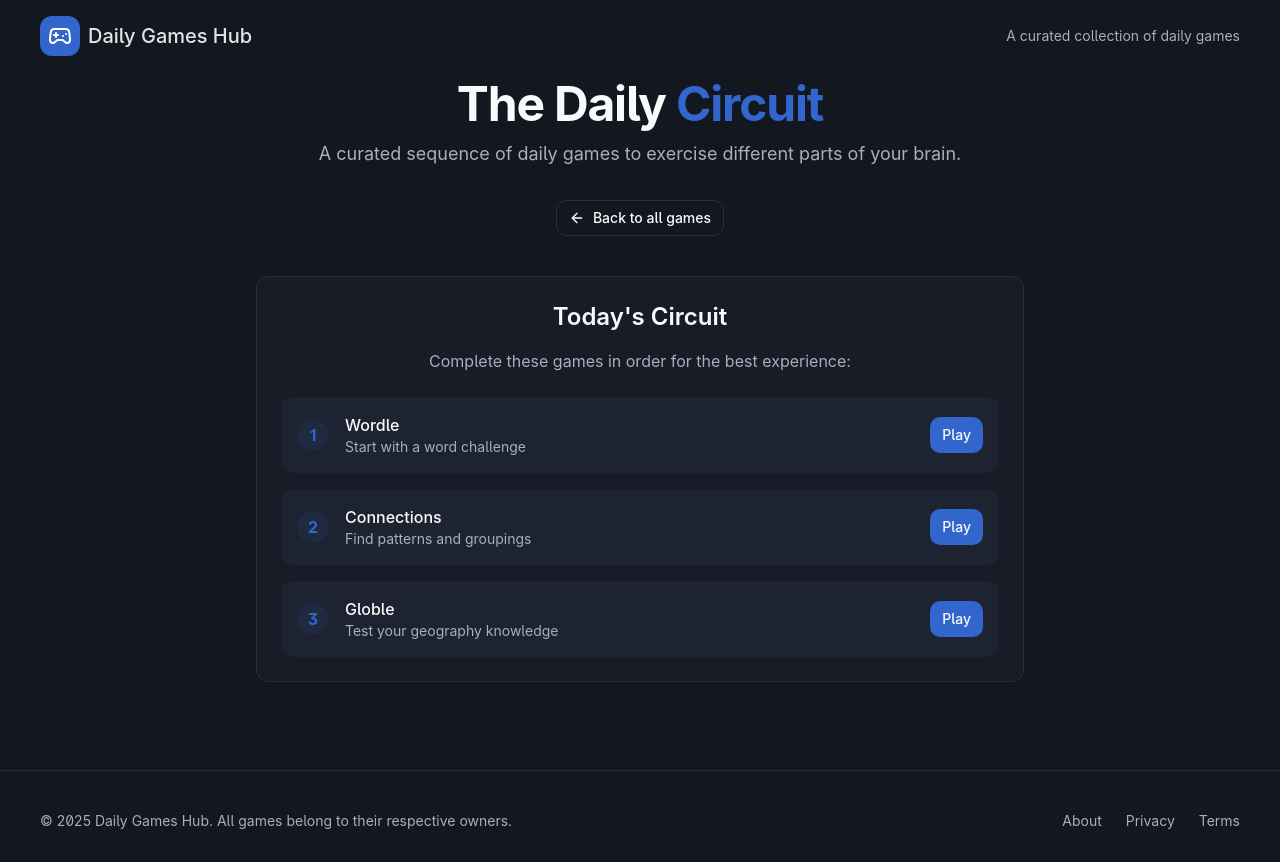
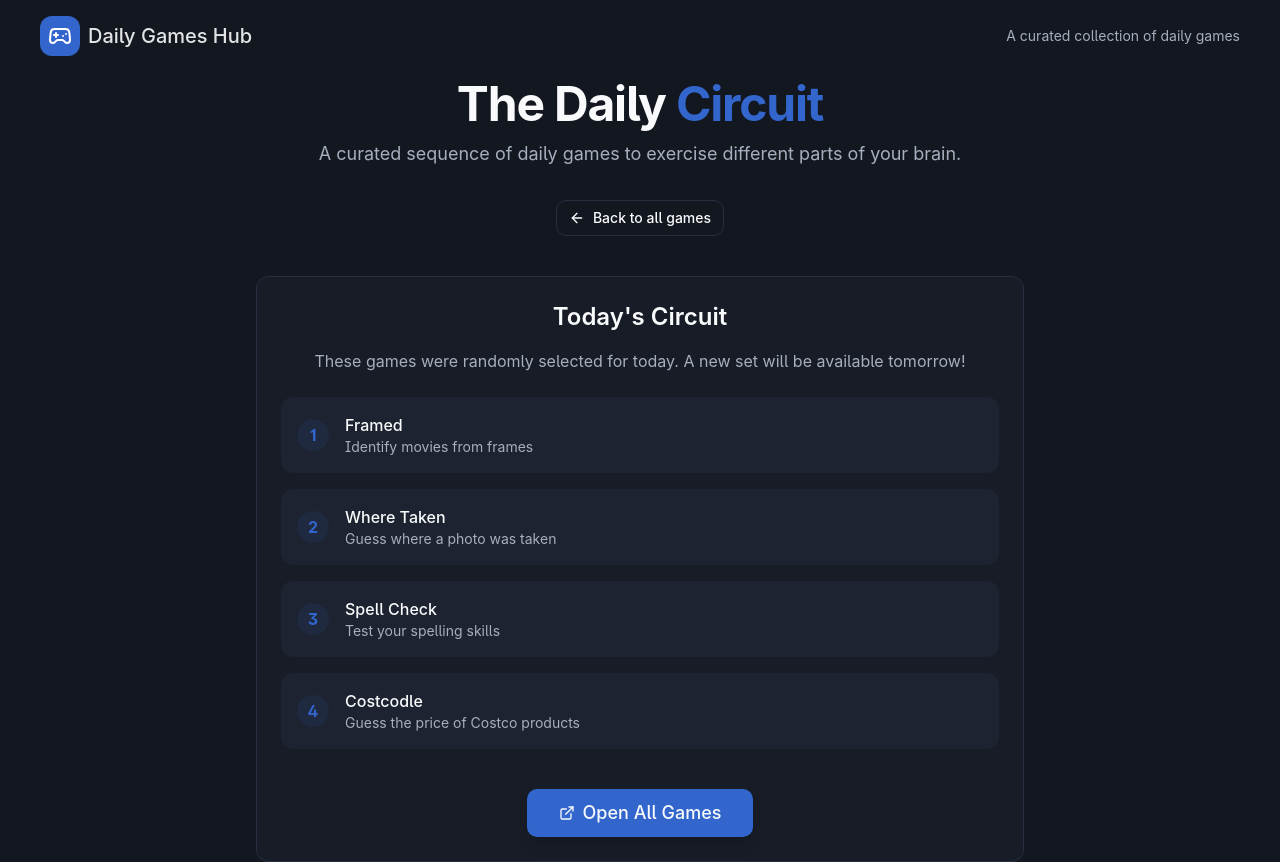
Before and after one commit to camiscool1/daily-gaming-gateway, a React (Vite) app: page /daily-circuit in a window 1280 px wide. Shown: the top 862 px of the page. Built offline with nearby package versions, Linux system fonts and the light colour scheme.

Commit message:
Implement daily random circuit
Implements a daily random circuit of 4 randomly selected games.
Adds a button to open all games in separate tabs.

```diff
--- a/src/pages/DailyCircuit.tsx
+++ b/src/pages/DailyCircuit.tsx
@@ -1,12 +1,53 @@
 
-import React from 'react';
+import React, { useEffect, useState } from 'react';
 import Header from '@/components/Header';
 import Footer from '@/components/Footer';
 import { Button } from '@/components/ui/button';
-import { ArrowLeft } from 'lucide-react';
+import { ArrowLeft, ExternalLink } from 'lucide-react';
 import { Link } from 'react-router-dom';
+import { games } from '@/lib/games';
 
 const DailyCircuit = () => {
+  const [dailyGames, setDailyGames] = useState<typeof games>([]);
+
+  useEffect(() => {
+    // Function to get a deterministic random set of games based on the current date
+    const getRandomGamesForToday = () => {
+      const today = new Date();
+      const dateString = `${today.getFullYear()}-${today.getMonth() + 1}-${today.getDate()}`;
+
+      // Use the date string as a seed for randomization
+      const seededRandom = (min: number, max: number, seed: string) => {
+        const seedNum = seed.split('').reduce((acc, char) => acc + char.charCodeAt(0), 0);
+        const x = Math.sin(seedNum) * 10000;
+        return Math.floor((x - Math.floor(x)) * (max - min + 1)) + min;
+      };
+
+      // Create a copy of games array to avoid mutating the original
+      const gamesCopy = [...games];
+      const selectedGames = [];
+
+      // Select 4 random games
+      for (let i = 0; i < 4; i++) {
+        if (gamesCopy.length === 0) break;
+
+        const randomIndex = seededRandom(0, gamesCopy.length - 1, `${dateString}-${i}`);
+        selectedGames.push(gamesCopy.splice(randomIndex, 1)[0]);
+      }
+
+      return selectedGames;
+    };
+
+    setDailyGames(getRandomGamesForToday());
+  }, []);
+
+  const openAllGamesInTabs = () => {
+    // Open all daily games in separate tabs
+    dailyGames.forEach(game => {
+      window.open(game.url, '_blank');
+    });
+  };
+
   return (
     <div className="min-h-screen flex flex-col">
       <Header />
@@ -35,49 +76,33 @@ const DailyCircuit = () => {
               <div className="p-6 bg-card rounded-xl border shadow-sm">
                 <h2 className="text-2xl font-semibold mb-4">Today's Circuit</h2>
                 <p className="text-muted-foreground mb-6">
-                  Complete these games in order for the best experience:
+                  These games were randomly selected for today. A new set will be available tomorrow!
                 </p>
 
+                <div className="space-y-6">
                   <ol className="space-y-4 text-left">
-                  <li className="p-4 bg-secondary rounded-lg flex items-center gap-4">
-                    <div className="bg-primary/10 text-primary font-bold rounded-full w-8 h-8 flex items-center justify-center">1</div>
+                    {dailyGames.map((game, index) => (
+                      <li key={game.id} className="p-4 bg-secondary rounded-lg flex items-center gap-4">
+                        <div className="bg-primary/10 text-primary font-bold rounded-full w-8 h-8 flex items-center justify-center">{index + 1}</div>
                         <div>
-                      <h3 className="font-medium">Wordle</h3>
-                      <p className="text-sm text-muted-foreground">Start with a word challenge</p>
-                    </div>
-                    <div className="ml-auto">
-                      <a href="https://www.nytimes.com/games/wordle/index.html" target="_blank" rel="noopener noreferrer">
-                        <Button size="sm">Play</Button>
-                      </a>
+                          <h3 className="font-medium">{game.title}</h3>
+                          <p className="text-sm text-muted-foreground">{game.description}</p>
                         </div>
                       </li>
+                    ))}
+                  </ol>
 
-                  <li className="p-4 bg-secondary rounded-lg flex items-center gap-4">
-                    <div className="bg-primary/10 text-primary font-bold rounded-full w-8 h-8 flex items-center justify-center">2</div>
-                    <div>
-                      <h3 className="font-medium">Connections</h3>
-                      <p className="text-sm text-muted-foreground">Find patterns and groupings</p>
+                  <div className="pt-4 flex justify-center">
+                    <Button
+                      size="lg"
+                      className="gap-2 text-lg py-6 px-8 shadow-lg hover:shadow-xl transition-all duration-300"
+                      onClick={openAllGamesInTabs}
+                    >
+                      <ExternalLink className="w-5 h-5" />
+                      Open All Games
+                    </Button>
                   </div>
-                    <div className="ml-auto">
-                      <a href="https://www.nytimes.com/games/connections" target="_blank" rel="noopener noreferrer">
-                        <Button size="sm">Play</Button>
-                      </a>
                 </div>
-                  </li>
-
-                  <li className="p-4 bg-secondary rounded-lg flex items-center gap-4">
-                    <div className="bg-primary/10 text-primary font-bold rounded-full w-8 h-8 flex items-center justify-center">3</div>
-                    <div>
-                      <h3 className="font-medium">Globle</h3>
-                      <p className="text-sm text-muted-foreground">Test your geography knowledge</p>
-                    </div>
-                    <div className="ml-auto">
-                      <a href="https://globle-game.com/" target="_blank" rel="noopener noreferrer">
-                        <Button size="sm">Play</Button>
-                      </a>
-                    </div>
-                  </li>
-                </ol>
               </div>
             </div>
           </section>
```
Lines whose indentation alone changed are shown as unchanged.
